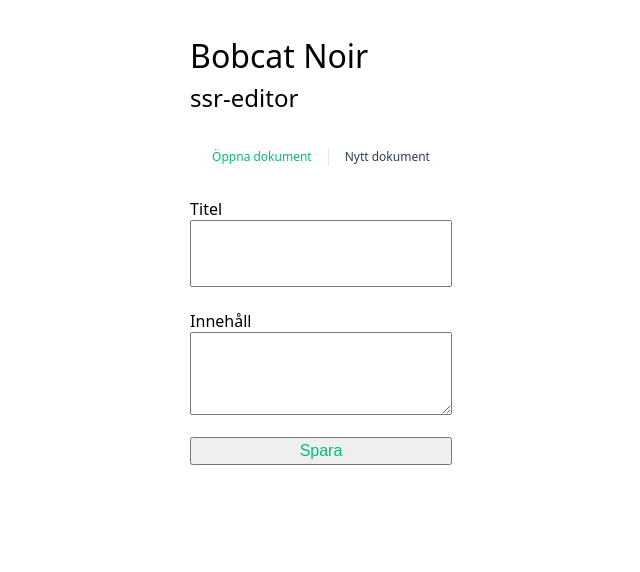
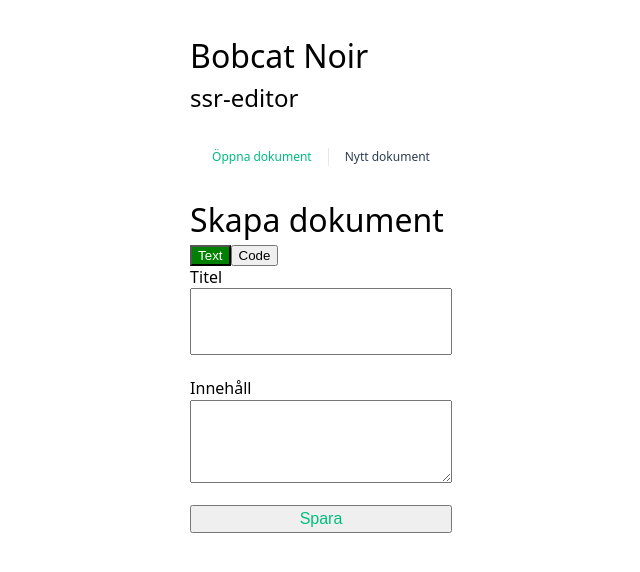
Before and after one commit to lisarosengren/ssr-editor-vue, a Vue app: page /create in a window 1280 px wide. Shown: the top 572 px of the page, without its empty margins (319-959 px from the left). Built offline with nearby package versions, Linux system fonts and the light colour scheme; no server answers.

Commit message:
add buttons to load text editor or code editor

```diff
--- a/src/views/NewDocView.vue
+++ b/src/views/NewDocView.vue
@@ -1,19 +1,36 @@
 <script>
 import NewDoc from '@/components/NewDoc.vue';
+import NewCode from '@/components/NewCode.vue';
 
 export default {
   components: {
-    NewDoc
+    NewDoc,
+    NewCode
+  },
+  data() {
+    return {
+      isCode: false
+    }
   }
 };
 </script>
 
 <template>
+  <div class="editor">
+    <h1>Skapa dokument</h1>
+    <div class="toggle">
+      <button @click="isCode = false" :class="{ active: !isCode }">Text</button>
+      <button @click="isCode = true" :class="{ active: isCode }">Code</button>
+    </div>
 
-  <NewDoc></NewDoc>
+    <component :is="isCode ? 'NewCode' : 'NewDoc'" />
 
+  </div>
 </template>
 
 <style>
-
+.active {
+  background-color: green;
+  color: white;
+}
 </style>
```
